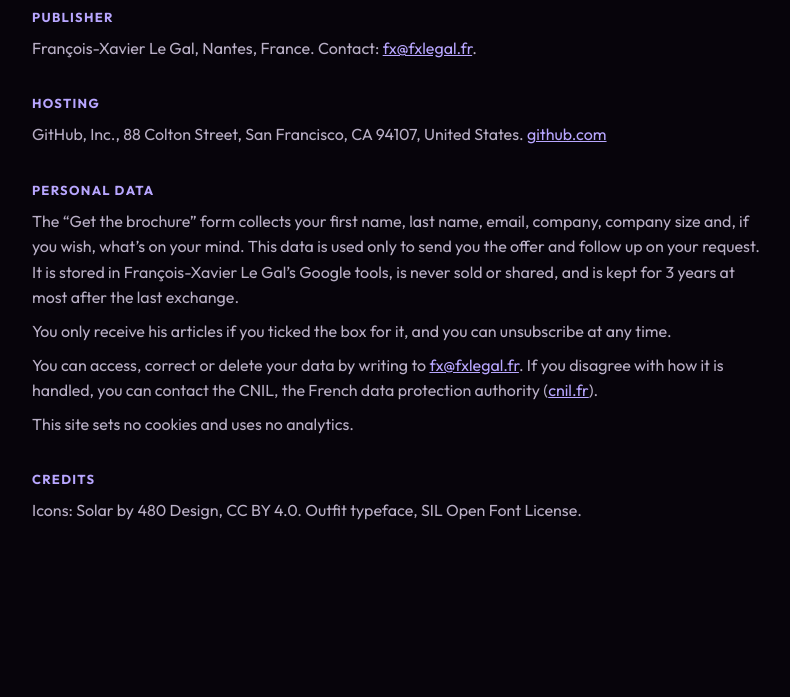
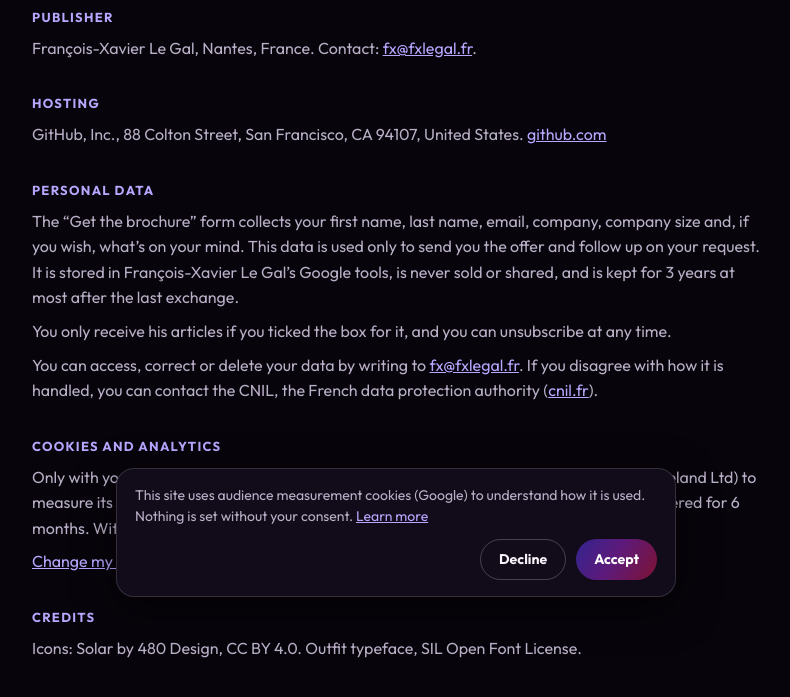
Before and after one commit to fxlegal-fr/fxlegal-site, a plain HTML site: page en/legal/index.html in a window 1280 px wide. Shown: the part 187-884 px from the top of the page, without its empty margins (244-1034 px from the left). Before the commit the page ends 800 px from the top, so only its background shows below. Drawn offline with Linux system fonts and the light colour scheme.

Commit message:
Ajoute Google Tag Manager derrière un bandeau de consentement (CNIL)
Co-Authored-By: Claude Opus 5.5 <noreply@anthropic.com>
Claude-Session: https://claude.ai/code/session_01WC3vB9YzxCtZcj4Au1EEGy

```diff
--- /dev/null
+++ b/assets/consent.js
@@ -0,0 +1,31 @@
+/* Mesure d'audience (Google Tag Manager GTM-W6F64BNR) chargée UNIQUEMENT après accord du visiteur (règles CNIL).
+   Choix mémorisé 6 mois. Lien « Cookies » (id fx-cookies) : rouvre le choix. */
+(function(){
+  var ID='GTM-W6F64BNR',K='fx-consent',DUREE=182*864e5;
+  var en=(document.documentElement.lang||'fr').indexOf('en')===0;
+  var T=en?{t:'This site uses audience measurement cookies (Google) to understand how it is used. Nothing is set without your consent.',o:'Accept',n:'Decline',m:'Learn more',u:'/en/legal/'}
+          :{t:'Ce site utilise des cookies de mesure d’audience (Google) pour comprendre comment il est consulté. Rien n’est déposé sans votre accord.',o:'Accepter',n:'Refuser',m:'En savoir plus',u:'/mentions/'};
+  function lire(){try{var v=JSON.parse(localStorage.getItem(K)||'null');return v&&Date.now()-v.d<DUREE?v.c:null}catch(e){return null}}
+  function ecrire(c){try{localStorage.setItem(K,JSON.stringify({c:c,d:Date.now()}))}catch(e){}}
+  function gtm(){if(window.__fxgtm)return;window.__fxgtm=1;window.dataLayer=window.dataLayer||[];
+    window.dataLayer.push({'gtm.start':Date.now(),event:'gtm.js'});
+    var s=document.createElement('script');s.async=true;s.src='https://www.googletagmanager.com/gtm.js?id='+ID;document.head.appendChild(s);}
+  function bandeau(){
+    if(document.getElementById('fx-consent'))return;
+    var d=document.createElement('div');d.id='fx-consent';d.setAttribute('role','dialog');d.setAttribute('aria-label','Cookies');
+    d.innerHTML='<p>'+T.t+' <a href="'+T.u+'">'+T.m+'</a></p><div><button type="button" data-c="non">'+T.n+'</button><button type="button" data-c="oui">'+T.o+'</button></div>';
+    var st=document.createElement('style');
+    st.textContent='#fx-consent{position:fixed;left:16px;right:16px;bottom:16px;z-index:9999;max-width:560px;margin:0 auto;background:#120C1A;color:#E4DCEE;border:1px solid rgba(255,255,255,.14);border-radius:18px;padding:16px 18px;font:14px/1.5 Outfit,system-ui,sans-serif;box-shadow:0 12px 40px rgba(0,0,0,.5)}'
+      +'#fx-consent p{margin:0 0 12px}#fx-consent a{color:#B8A6FF}#fx-consent div{display:flex;gap:10px;justify-content:flex-end}'
+      +'#fx-consent button{font:inherit;font-weight:700;border-radius:999px;padding:9px 18px;cursor:pointer;border:1px solid rgba(255,255,255,.22);background:transparent;color:#F6F2FA}'
+      +'#fx-consent button[data-c=oui]{border:0;background:linear-gradient(120deg,#33248F,#5E1A7A 48%,#7E1232);color:#fff}';
+    d.appendChild(st);
+    d.addEventListener('click',function(e){var c=e.target.getAttribute&&e.target.getAttribute('data-c');if(!c)return;ecrire(c);d.remove();if(c==='oui')gtm();});
+    document.body.appendChild(d);
+  }
+  function go(){
+    var c=lire();if(c==='oui')gtm();else if(c===null)bandeau();
+    var l=document.getElementById('fx-cookies');if(l)l.addEventListener('click',function(e){e.preventDefault();try{localStorage.removeItem(K)}catch(x){}bandeau();});
+  }
+  if(document.readyState==='loading')document.addEventListener('DOMContentLoaded',go);else go();
+})();
--- a/en/legal/index.html
+++ b/en/legal/index.html
@@ -12,7 +12,8 @@ header img{height:30px;width:auto;margin-bottom:48px}
 h1{color:#F6F2FA;font-size:clamp(32px,6vw,44px);letter-spacing:-.028em;line-height:1.1;margin-bottom:28px}
 h2{color:#B8A6FF;font-size:13px;letter-spacing:.1em;text-transform:uppercase;margin:32px 0 8px}
 p{color:#B9AFC6;margin-bottom:8px}a{color:#B8A6FF}
-</style></head>
+</style><script src="/assets/consent.js" defer></script>
+</head>
 <body><div class="w">
 <header><a href="/en/"><img src="/assets/logo/fx-logo.svg" alt="fx."></a></header>
 <h1>Legal notice and privacy</h1>
@@ -25,7 +26,9 @@ p{color:#B9AFC6;margin-bottom:8px}a{color:#B8A6FF}
 <p>The “Get the brochure” form collects your first name, last name, email, company, company size and, if you wish, what’s on your mind. This data is used only to send you the offer and follow up on your request. It is stored in François-Xavier Le Gal’s Google tools, is never sold or shared, and is kept for 3 years at most after the last exchange.</p>
 <p>You only receive his articles if you ticked the box for it, and you can unsubscribe at any time.</p>
 <p>You can access, correct or delete your data by writing to <a href="mailto:fx@fxlegal.fr">fx@fxlegal.fr</a>. If you disagree with how it is handled, you can contact the CNIL, the French data protection authority (<a href="https://www.cnil.fr" target="_blank" rel="noopener">cnil.fr</a>).</p>
-<p>This site sets no cookies and uses no analytics.</p>
+<h2>Cookies and analytics</h2>
+<p>Only with your consent, this site uses Google Tag Manager and Google Analytics (Google Ireland Ltd) to measure its audience. These cookies are kept for 13 months at most; your choice is remembered for 6 months. Without consent, no analytics cookie is set.</p>
+<p><a href="#" id="fx-cookies">Change my cookie choice</a></p>
 <h2>Credits</h2>
 <p>Icons: Solar by 480 Design, CC BY 4.0. Outfit typeface, SIL Open Font License.</p>
 </div></body></html>
```
Also changed, not shown: carte/index.html (+2 -1 lines), deck/index.html (+1 -0 lines), en/deck/index.html (+1 -0 lines), en/index.html (+1 -1 lines), index.html (+1 -1 lines), mentions/index.html (+5 -2 lines), 1 other file.
